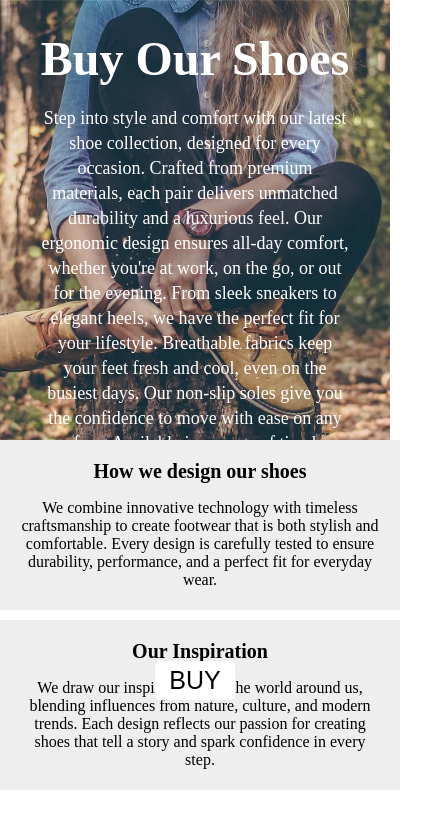
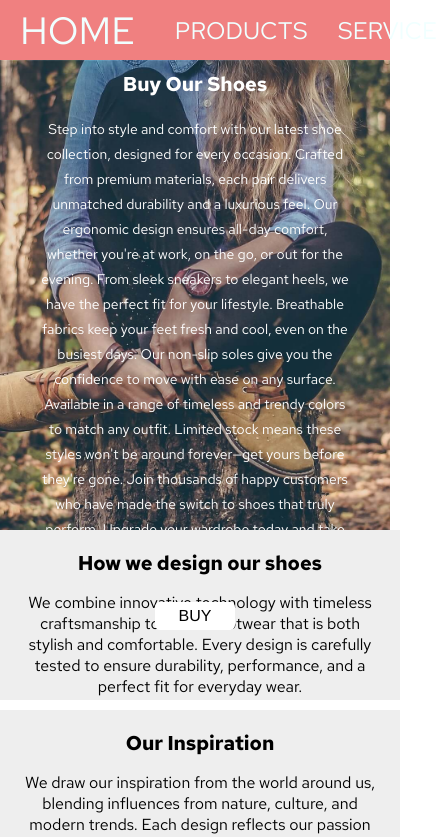
Before and after one commit to Byte-nana/Learning-HTML-CSS-Aug-2025, a plain HTML site: page 4.background.html in a window 390 px wide. Shown: the top 837 px of the page, 437 px wide, since content can reach past the window. Drawn offline with Linux system fonts and the light colour scheme; files that its build step writes are made by us from their sources; files whose address does not match are found by name.

Commit message:
Update shoe product page layout and form styles
-Adjusted HTML structure for nav, main section, and form for better readability.
-Added responsive adjustments(media queries)

```diff
--- a/4.background.html
+++ b/4.background.html
@@ -3,10 +3,26 @@
   <head>
     <meta charset="UTF-8" />
     <meta name="viewport" content="width=device-width, initial-scale=1.0" />
+    <meta name="description" content="HTML & CSS practicing page" />
+    <meta name="keywords" content="HTML, CSS, JavaScript" />
     <title>Document</title>
     <link rel="stylesheet" href="/css/background.css" />
+    <!-- google font -->
+    <link rel="preconnect" href="https://fonts.googleapis.com" />
+    <link rel="preconnect" href="https://fonts.gstatic.com" crossorigin />
+    <link
+      href="https://fonts.googleapis.com/css2?family=Red+Hat+Text:ital,wght@0,300..700;1,300..700&display=swap"
+      rel="stylesheet"
+    />
   </head>
   <body>
+    <nav class="nav">
+      <a class="nav__logo" href="#">HOME</a>
+      <ul class="nav__menu">
+        <li>PRODUCTS</li>
+        <li>SERVICE</li>
+      </ul>
+    </nav>
     <div class="mainBackground">
       <h4 class="mainTitle">Buy Our Shoes</h4>
       <p class="mainContent">
@@ -46,7 +62,7 @@
     </div>
     <div class="formContainer">
       <h4>Contact Us</h4>
-      <form action="" id="contact">
+      <form action="#" id="contact">
         <div class="formEmail">
           <p>Your Email</p>
           <input type="email" placeholder="email@example.com" />
--- a/background.css
+++ b/background.css
@@ -1,3 +1,10 @@
+/* custom font
+@font-face {
+  font-family: 'nanum';
+  src: url(/NanumSquareAcB.ttf);
+}
+*/
+
 /* normalise CSS
 브라우저 호환성을 위해 챙겨두는 css 적용값*/
 * {
@@ -5,6 +12,31 @@
 }
 body {
   margin: 0;
+  font-family: 'Red Hat Text';
+  /* Anti-aliasing (for window)
+  transform: rotate(0.03deg);
+   */
+}
+.nav {
+  display: flex;
+  height: 60px;
+  justify-content: space-between;
+  align-items: center;
+  background-color: lightcoral;
+  color: azure;
+}
+.nav__logo {
+  text-decoration: none;
+  font-size: 38px;
+  color: azure;
+  margin-left: 20px;
+}
+.nav__menu {
+  display: flex;
+  list-style: none;
+  font-size: 24px;
+  margin-right: 25px;
+  gap: 30px;
 }
 .mainBackground {
   position: relative;
@@ -49,6 +81,7 @@ body {
   color: black;
   cursor: pointer;
   z-index: 5;
+  transform: rotate(0.04deg);
 }
 
 .descriptionBox {
@@ -141,3 +174,32 @@ input[type='submit'] {
   border-radius: 5px;
   color: white;
 }
+/* media queary */
+@media screen and (max-width: 768px) {
+  .mainTitle {
+    font-size: 28px;
+    margin-top: 10px;
+  }
+  .mainContent {
+    font-size: 16px;
+    margin-bottom: 10px;
+  }
+  .mainBtn {
+    font-size: 20px;
+  }
+}
+
+@media screen and (max-width: 576px) {
+  .mainTitle {
+    font-size: 20px;
+  }
+  .mainContent {
+    font-size: 14px;
+  }
+  .mainBtn {
+    font-size: 16px;
+  }
+  .descriptionBox {
+    top: -30px;
+  }
+}
```
